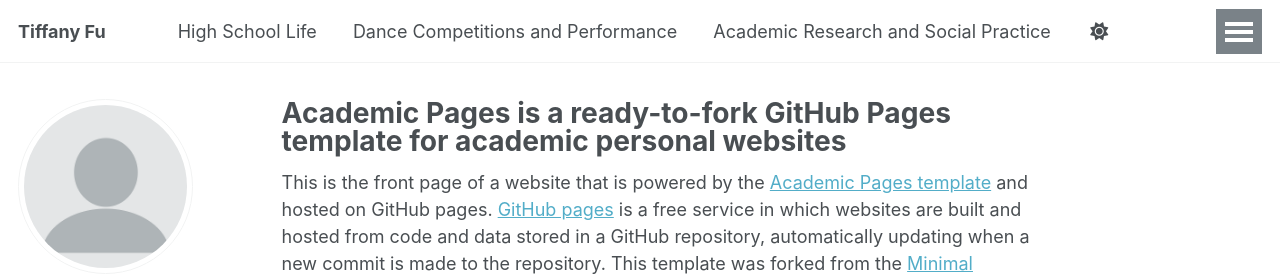
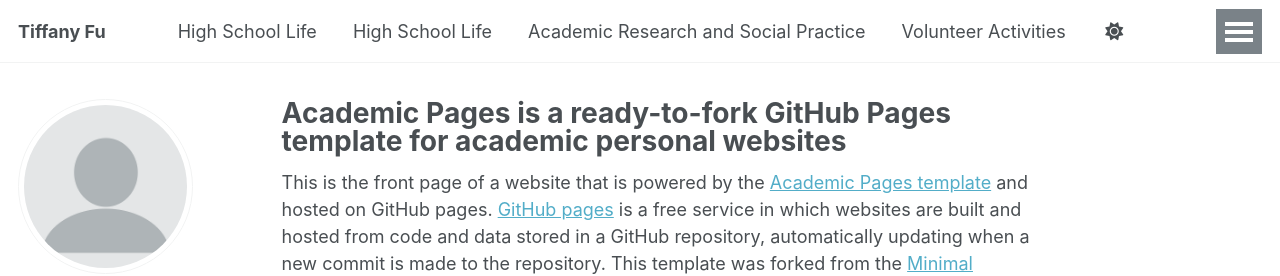
Before and after one commit to TiffanyJTFu/TiffanyFu, a Jekyll site: the page built from _pages/about.md, in a window 1280 px wide. Shown: the top 276 px of the page. Built offline with Jekyll 4.4.1, drawn with Linux system fonts in a browser that asks for light colours; a script that is not in the unit is left out.

Commit message:
Update navigation.yml

```diff
--- a/_data/navigation.yml
+++ b/_data/navigation.yml
@@ -9,21 +9,21 @@
 
 main:
   - title: "High School Life"
-    url: /publications/
+    url: /High School Life/
 
-  - title: "Dance Competitions and Performance"
+  - title: "High School Life"
     url: /talks/
 
   - title: "Academic Research and Social Practice"
-    url: /teaching/
+    url: /Academic Research and Social Practice/
 
   - title: "Volunteer Activities"
-    url: /portfolio/
+    url: /Volunteer Activities/
 
   - title: "About Me"
-    url: /year-archive/
+    url: /About Me/
 
-  - title: ""
+  - title: "CV"
     url: /cv/
 
   # - title: ""
```
